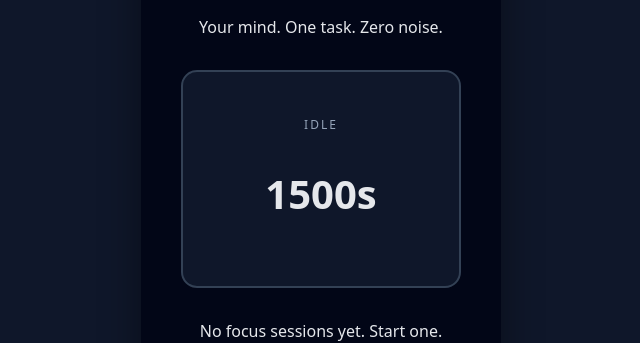
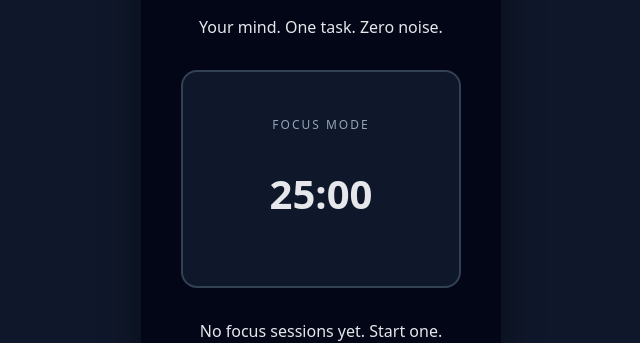
Before and after one commit to AADHITYA49-CSBS/focus-mode-studio, a React (Vite) app: page / in a window 1280 px wide. Shown: the part 153-496 px from the top of the page, without its empty margins (319-959 px from the left). Built offline with nearby package versions, Linux system fonts and the light colour scheme.

Commit message:
Add visual urgency and focus/break Pomodoro cycle

```diff
--- a/src/App.jsx
+++ b/src/App.jsx
@@ -33,7 +33,10 @@ import DailyGoal from "./components/DailyGoal";
 import { useTimer } from "./hooks/useTimer";
 
 function App() {
-  const { status, timeLeft, start, pause, reset, sessions } = useTimer(1500);
+  const { status, timeLeft, mode, sessions, start, pause, reset } = useTimer(1500, 300);
+
+
+
 
   // Keyboard shortcuts
   useEffect(() => {
@@ -56,7 +59,7 @@ function App() {
     <div className="app">
       <Header />
 
-      <TimerDisplay status={status} timeLeft={timeLeft} />
+      <TimerDisplay status={status} timeLeft={timeLeft} mode={mode}/>
 
       {/* Focus insights */}
       <SessionSummary sessions={sessions} />
--- a/src/components/TimerDisplay.jsx
+++ b/src/components/TimerDisplay.jsx
@@ -1,8 +1,18 @@
-export default function TimerDisplay({ status, timeLeft }) {
+import { formatTime } from "../utils/formatTime";
+
+export default function TimerDisplay({ status, timeLeft,mode }) {
+  let urgency = "normal";
+
+  if (timeLeft <= 60) urgency = "danger";
+  else if (timeLeft <= 300) urgency = "warning";
+
   return (
-    <div className={`timer ${status}`}>
-      <p className="status">{status.toUpperCase()}</p>
-      <h2 className="time">{timeLeft}s</h2>
+    <div className={`timer ${status} ${urgency}`}>
+      <p className="status">
+  {mode === "focus" ? "FOCUS MODE" : "BREAK TIME"}
+</p>
+
+      <h2 className="time">{formatTime(timeLeft)}</h2>
     </div>
   );
 }
--- a/src/hooks/useTimer.js
+++ b/src/hooks/useTimer.js
@@ -1,46 +1,42 @@
 import { useState, useEffect } from "react";
 
-
-
-export function useTimer(initialSeconds) {
+export function useTimer(focusSeconds = 1500, breakSeconds = 300) {
+  const [mode, setMode] = useState("focus"); // focus | break
   const [status, setStatus] = useState("idle");
-  const [timeLeft, setTimeLeft] = useState(initialSeconds);
+  const [timeLeft, setTimeLeft] = useState(focusSeconds);
   const [sessions, setSessions] = useState([]);
-
 
   useEffect(() => {
     if (status !== "running") return;
 
     const interval = setInterval(() => {
-      setTimeLeft((prev) => {
+      setTimeLeft(prev => {
         if (prev <= 1) {
-  clearInterval(interval);
-  setStatus("idle");
+          clearInterval(interval);
 
-  setSessions((prevSessions) => [
-    ...prevSessions,
-    {
-      date: new Date().toISOString(),
-      duration: initialSeconds,
-    },
-  ]);
-
-  return initialSeconds;
-}
-
+          if (mode === "focus") {
+            setSessions(s => [...s, new Date().toISOString()]);
+            setMode("break");
+            return breakSeconds;
+          } else {
+            setMode("focus");
+            return focusSeconds;
+          }
+        }
         return prev - 1;
       });
     }, 1000);
 
     return () => clearInterval(interval);
-  }, [status, initialSeconds]);
+  }, [status, mode, focusSeconds, breakSeconds]);
 
   const start = () => setStatus("running");
   const pause = () => setStatus("paused");
   const reset = () => {
     setStatus("idle");
-    setTimeLeft(initialSeconds);
+    setMode("focus");
+    setTimeLeft(focusSeconds);
   };
 
-  return { status, timeLeft, start, pause, reset };
+  return { status, timeLeft, mode, sessions, start, pause, reset };
 }
--- a/src/index.css
+++ b/src/index.css
@@ -158,3 +158,27 @@ button {
   background: #22c55e;
   transition: width 0.3s ease;
 }
+
+.timer {
+  text-align: center;
+  transition: color 0.3s ease;
+}
+
+.timer.normal {
+  color: #ffffff;
+}
+
+.timer.warning {
+  color: #ffb703; /* orange */
+}
+
+.timer.danger {
+  color: #e63946; /* red */
+  animation: pulse 1s infinite;
+}
+
+@keyframes pulse {
+  0% { opacity: 1; }
+  50% { opacity: 0.6; }
+  100% { opacity: 1; }
+}
```
